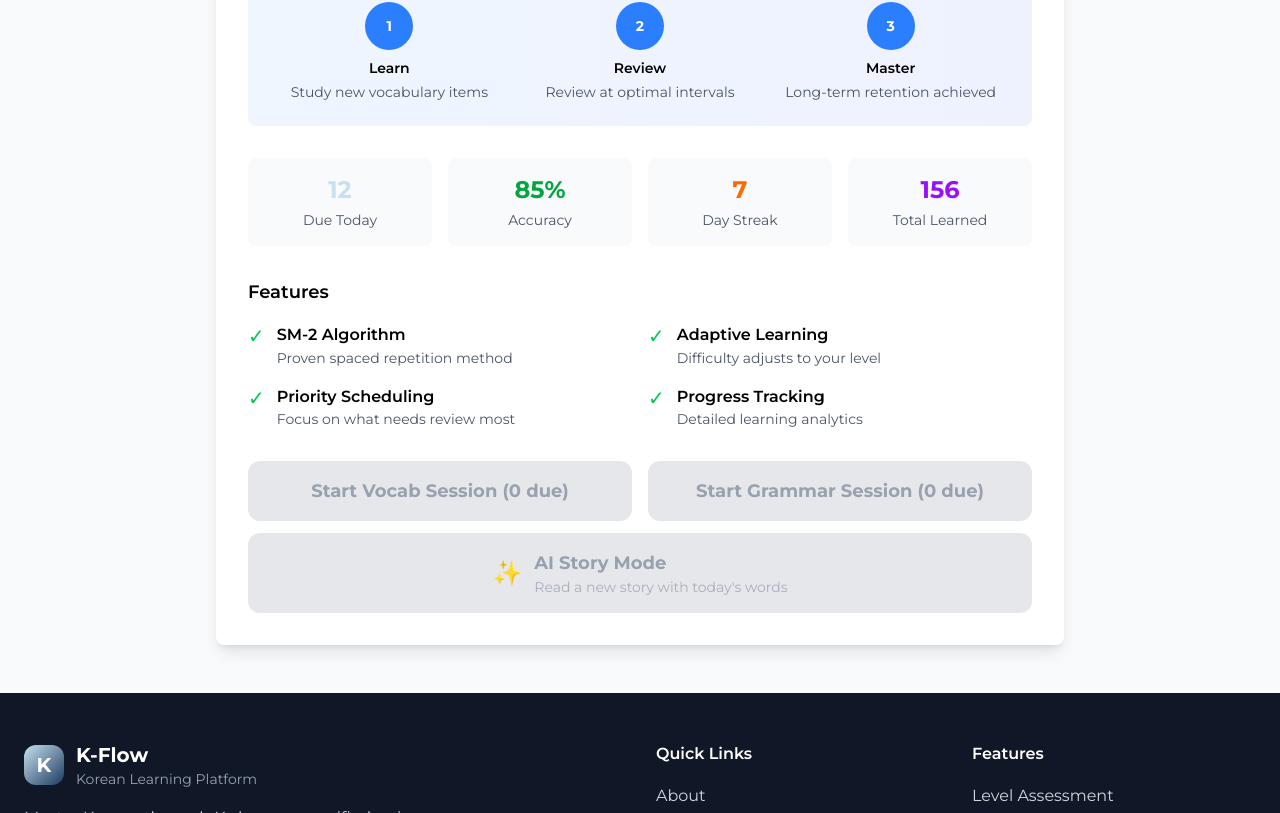
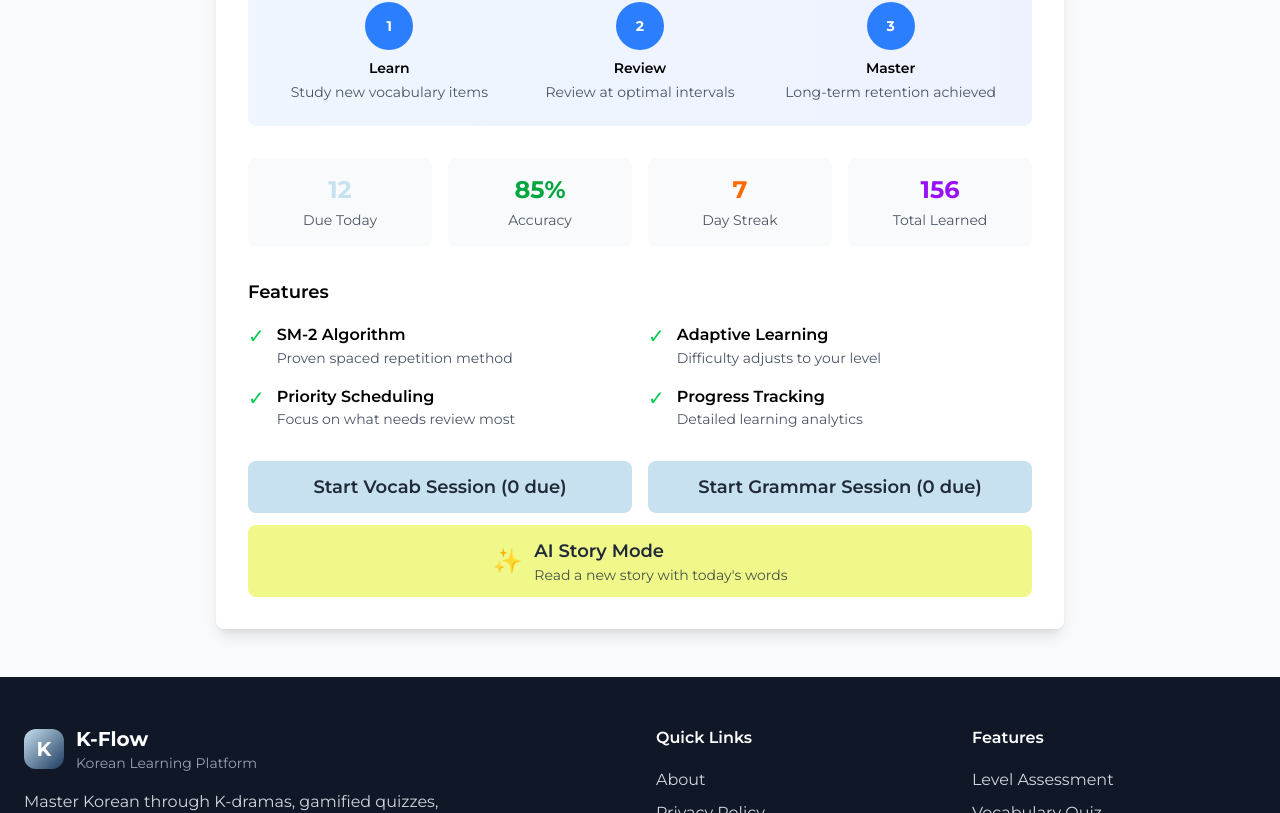
Before and after one commit to bomimee/k-flow, a Next.js app in the folder frontend/: page /srs-study in a window 1280 px wide. Shown: the part 387-1200 px from the top of the page. Built offline with nearby package versions, Linux system fonts and the light colour scheme; no server answers.

Commit message:
color changed

```diff
--- a/frontend/app/globals.css
+++ b/frontend/app/globals.css
@@ -144,6 +144,7 @@ body {
   background: var(--primary-dark);
   transform: translateY(-1px);
   box-shadow: 0 4px 12px rgba(99, 102, 241, 0.4);
+  color: var(--text-on-blue);
 }
 
 .btn-secondary {
--- a/frontend/app/habits/page.tsx
+++ b/frontend/app/habits/page.tsx
@@ -123,7 +123,7 @@ export default function HabitsPage() {
 
               <button
                 onClick={() => setShowWelcome(false)}
-                className="w-full btn-primary py-4 text-lg"
+                className="w-full btn-secondary py-4 text-lg"
               >
                 Open Habit Dashboard
               </button>
--- a/frontend/app/srs-study/page.tsx
+++ b/frontend/app/srs-study/page.tsx
@@ -165,14 +165,14 @@ export default function SRSStudyPage() {
                   <button
                     onClick={() => { setStudyMode('vocabulary'); handleStartStudy(); }}
                     disabled={dueVocabulary.length === 0}
-                    className={`w-1/2 py-4 text-lg rounded-xl font-bold transition-colors ${dueVocabulary.length > 0 ? 'bg-blue-600 hover:bg-blue-700 text-white shadow-md' : 'bg-gray-200 text-gray-400 cursor-not-allowed'}`}
+                    className={`btn-primary w-1/2 py-4 text-lg rounded-xl font-bold transition-colors ${dueVocabulary.length > 0 ? 'bg-blue-600 hover:bg-blue-700 text-white shadow-md' : 'bg-gray-200 text-gray-400 cursor-not-allowed'}`}
                   >
                     Start Vocab Session ({dueVocabulary.length} due)
                   </button>
                   <button
                     onClick={() => { setStudyMode('grammar'); handleStartStudy(); }}
                     disabled={dueGrammar.length === 0}
-                    className={`w-1/2 py-4 text-lg rounded-xl font-bold transition-colors ${dueGrammar.length > 0 ? 'bg-indigo-600 hover:bg-indigo-700 text-white shadow-md' : 'bg-gray-200 text-gray-400 cursor-not-allowed'}`}
+                    className={`btn-primary w-1/2 py-4 text-lg rounded-xl font-bold transition-colors ${dueGrammar.length > 0 ? 'bg-indigo-600 hover:bg-indigo-700 text-white shadow-md' : 'bg-gray-200 text-gray-400 cursor-not-allowed'}`}
                   >
                     Start Grammar Session ({dueGrammar.length} due)
                   </button>
@@ -182,9 +182,9 @@ export default function SRSStudyPage() {
                 <button
                   onClick={() => { setStudyMode('story'); handleStartStudy(); }}
                   disabled={dueVocabulary.length === 0}
-                  className={`w-full py-4 text-lg rounded-xl font-bold transition-all flex items-center justify-center gap-3 ${dueVocabulary.length > 0
-                      ? 'bg-gradient-to-r from-violet-600 to-indigo-600 text-white shadow-md hover:shadow-violet-500/30 hover:opacity-90'
-                      : 'bg-gray-200 text-gray-400 cursor-not-allowed'
+                  className={`btn-secondary w-full py-4 text-lg rounded-xl font-bold transition-all flex items-center justify-center gap-3 ${dueVocabulary.length > 0
+                    ? 'bg-gradient-to-r from-violet-600 to-indigo-600 text-white shadow-md hover:shadow-violet-500/30 hover:opacity-90'
+                    : 'bg-gray-200 text-gray-400 cursor-not-allowed'
                     }`}
                 >
                   <span className="text-2xl">✨</span>
--- a/frontend/app/vocabulary-quiz/page.tsx
+++ b/frontend/app/vocabulary-quiz/page.tsx
@@ -195,7 +195,7 @@ export default function VocabularyQuizPage() {
               </div>
 
               {/* Summary */}
-              <div className="bg-gradient-to-r from-primary to-primary-dark text-white p-6 rounded-lg">
+              <div className="bg-gradient-to-r from-primary to-primary-dark text-black p-6 rounded-lg">
                 <h3 className="font-semibold text-lg mb-3">Quiz Summary</h3>
                 <div className="grid grid-cols-2 gap-4 text-sm">
                   <div>• Mode: {quizConfig.mode}</div>
```
